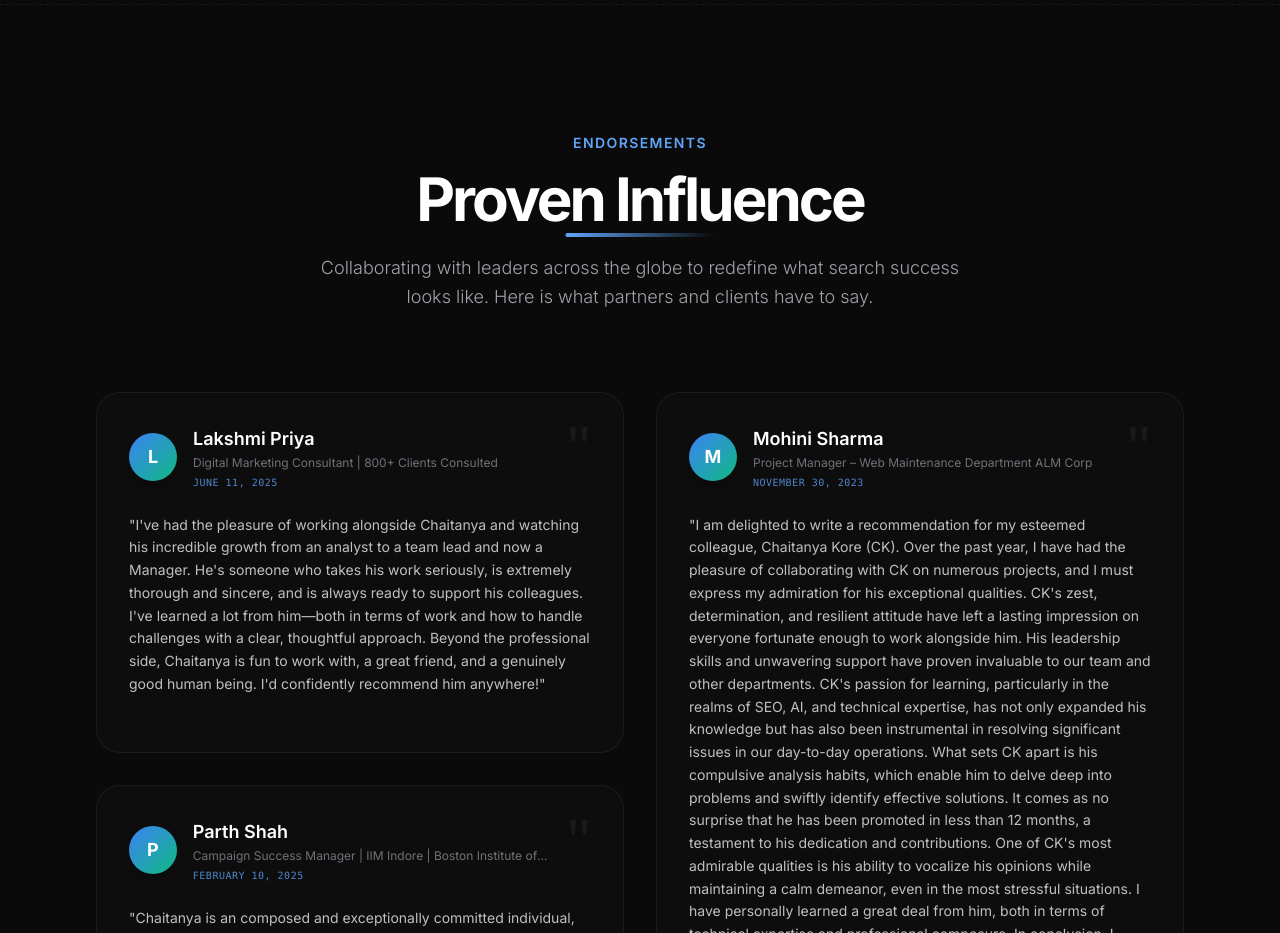
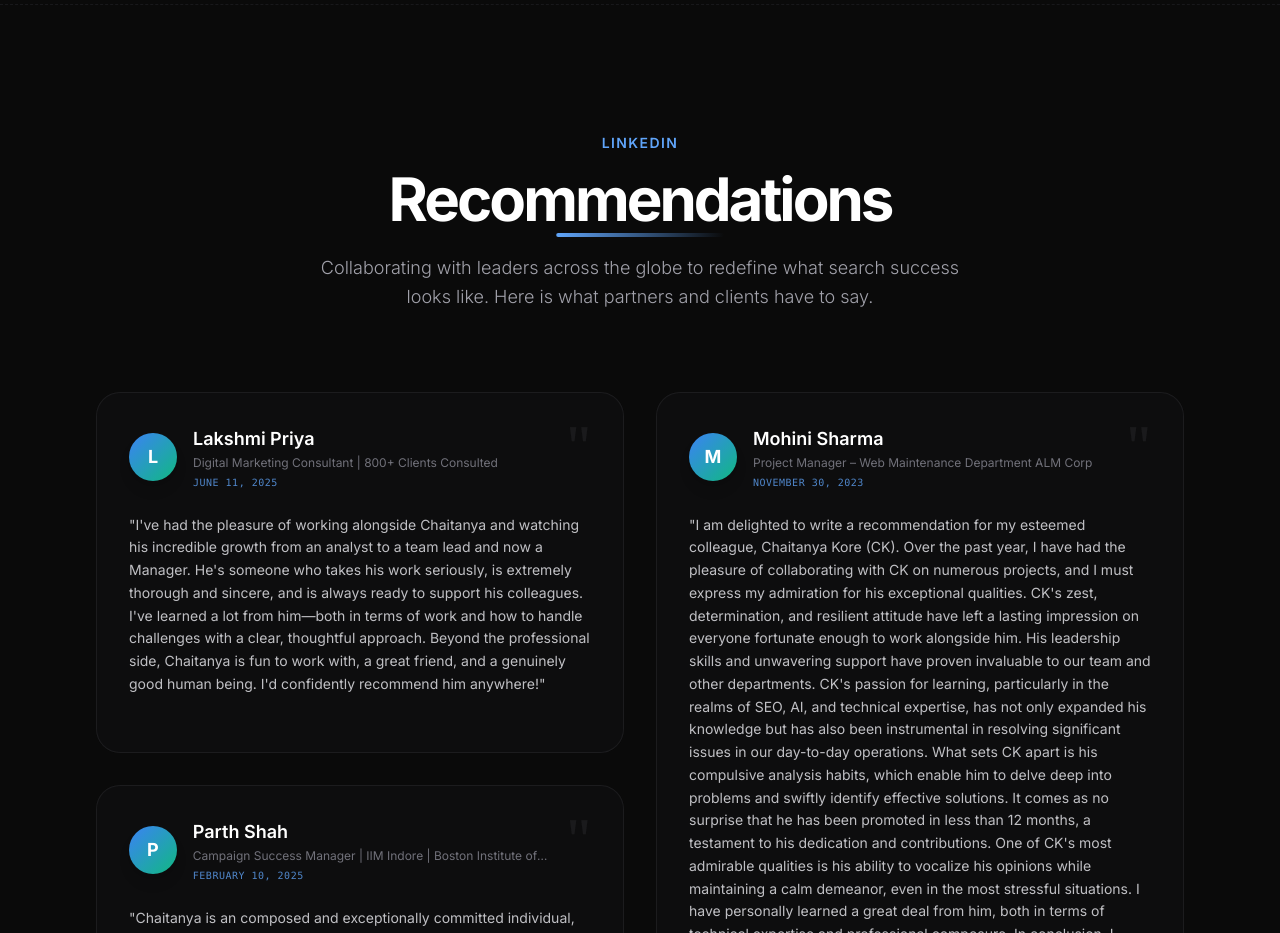
Before and after one commit to Chaitanya9184/portfolio, a Next.js app: page / in a window 1280 px wide. Shown: the part 6780-7713 px from the top of the page. Built offline with nearby package versions, Linux system fonts and the light colour scheme.

Commit message:
update: change endorsements header to LinkedIn Recommendations

```diff
--- a/src/components/Recommendations.tsx
+++ b/src/components/Recommendations.tsx
@@ -30,9 +30,9 @@ export default function Recommendations() {
         <section className="relative w-full py-32 px-6 md:px-12 lg:px-24 bg-[#0a0a0a] border-t border-zinc-900 border-dashed">
             <div className="max-w-7xl mx-auto">
                 <div className="text-center mb-20">
-                    <h3 className="text-blue-400 text-sm tracking-widest uppercase mb-4 font-semibold">Endorsements</h3>
+                    <h3 className="text-blue-400 text-sm tracking-widest uppercase mb-4 font-semibold">LinkedIn</h3>
                     <h2 className="text-5xl md:text-6xl text-white font-bold tracking-tighter mb-6 relative inline-block">
-                        Proven Influence
+                        Recommendations
                         <div className="absolute -bottom-2 left-1/2 -translate-x-1/2 w-1/3 h-1 bg-gradient-to-r from-blue-400 to-transparent rounded-full" />
                     </h2>
                     <p className="max-w-2xl mx-auto text-zinc-400 text-lg leading-relaxed font-light">
```
